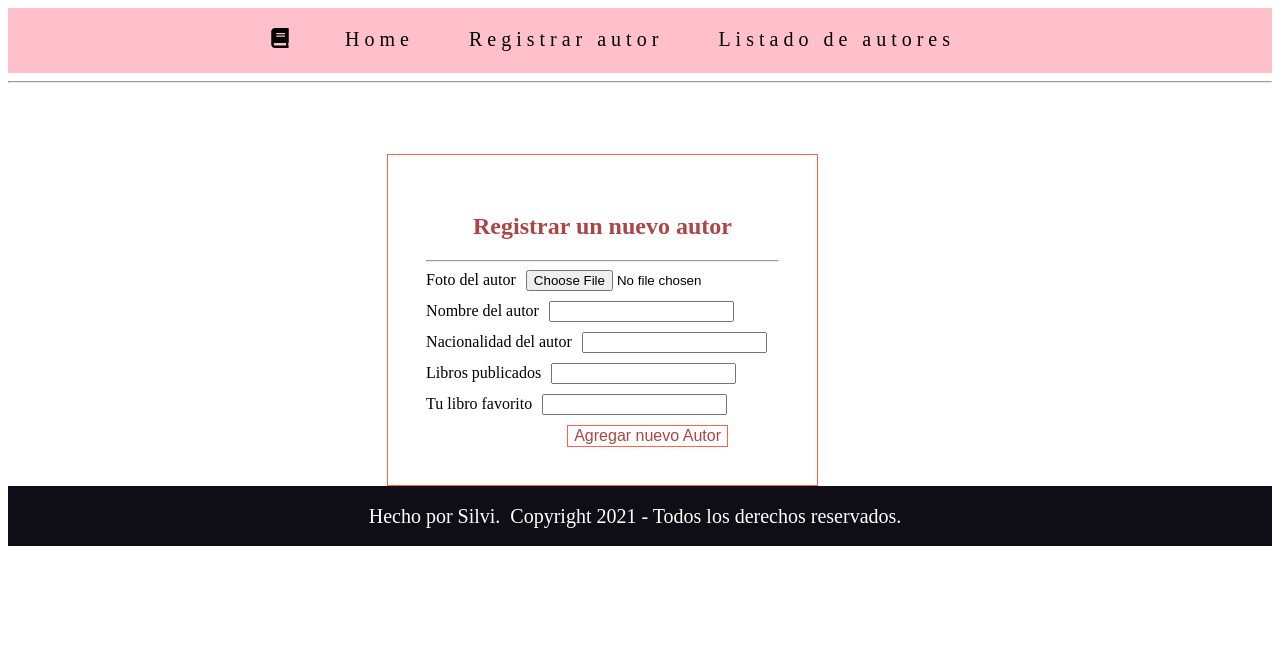
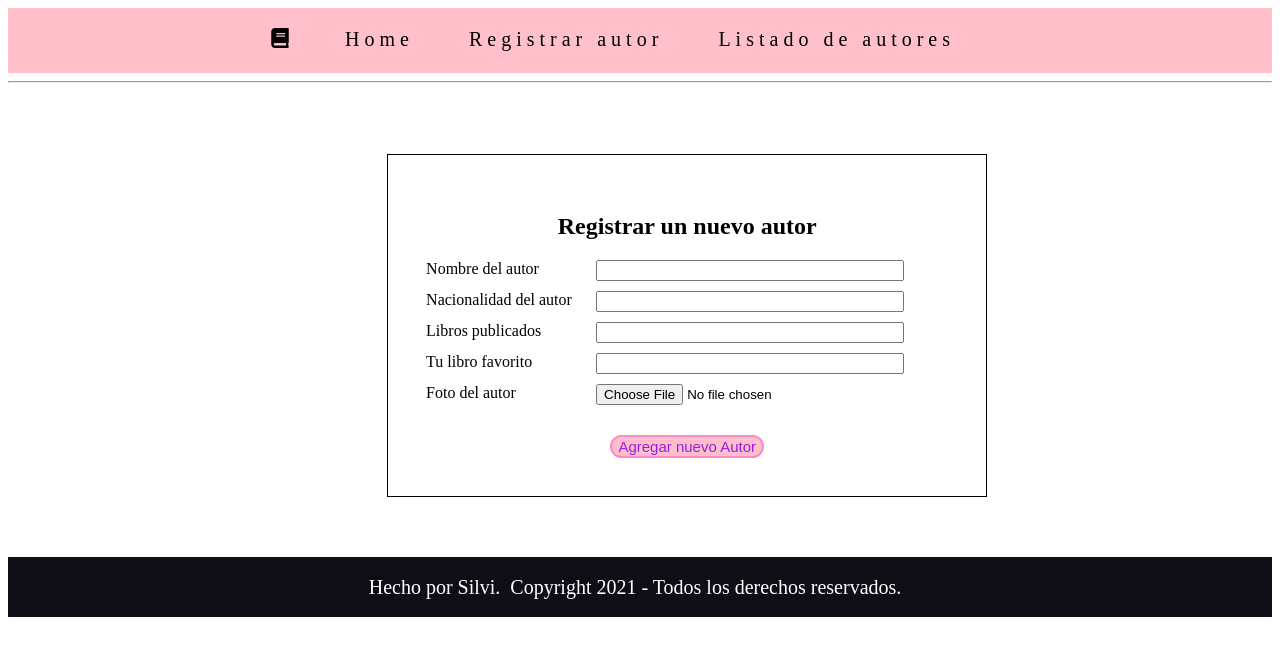
Before and after one commit to silviajcn/1er-simulacro-prueba-tecnica, a React app: page /Registro in a window 1280 px wide. Built offline with nearby package versions, Linux system fonts and the light colour scheme.

Commit message:
Estilos formulario

```diff
--- a/src/components/Form.js
+++ b/src/components/Form.js
@@ -48,35 +48,48 @@ export const Form = () => {
         <div>
             <form id="formulario" onSubmit={handleSubmit}>
                 <h2>Registrar un nuevo autor</h2>
-                <hr />
-                <div>
-                    <label>Foto del autor</label>
+                <div className="ContainerInputs">
+
+                    <div className="inputs">
+                        <div className="containerLabel">
+                            <label>Nombre del autor</label>
+                        </div>
+                    <input id="inputNombre" name="nombre" value={nombre} onChange={handleChange}/>
+                    </div>
+
+                    <div className="inputs">
+                        <div className="containerLabel">
+                            <label>Nacionalidad del autor</label>
+                        </div>
+                    <input id="inputNacionalidad" name="pais" value={pais} onChange={handleChange}/>
+                    </div>
+
+                    <div className="inputs">
+                        <div className="containerLabel">
+                            <label>Libros publicados</label>
+                        </div>
+                    <input id="inputLibros" type="number" name="libros" value={libros} onChange={handleChange}/>
+                    </div>
+
+                    <div className="inputs">
+                        <div className="containerLabel">
+                            <label>Tu libro favorito</label>
+                        </div>
+                    <input id="inputFavorito" name="favorito" value={favorito} onChange={handleChange}/>
+                    </div>
+
+                    <div className="inputs">
+                        <div className="containerLabel">
+                            <label>Foto del autor</label>
+                        </div>
                     <input id="botonImagen" type="file" name="imagen" value={imagen} onChange={handleFile}/>
                     </div>
 
-                    <div>
-                    <label>Nombre del autor</label>
-                    <input id="inputNombre" name="nombre" value={nombre} onChange={handleChange}/>
+                    <div className="boton">
+                    <button id="btnAgregar" onClick={postData}>Agregar nuevo Autor</button>
                     </div>
 
-                    <div>
-                    <label>Nacionalidad del autor</label>
-                    <input id="inputNacionalidad" name="pais" value={pais} onChange={handleChange}/>
-                    </div>
-
-                    <div>
-                    <label>Libros publicados</label>
-                    <input id="inputLibros" type="number" name="libros" value={libros} onChange={handleChange}/>
-                    </div>
-
-                    <div>
-                    <label>Tu libro favorito</label>
-                    <input id="inputFavorito" name="favorito" value={favorito} onChange={handleChange}/>
-                    </div>
-
-                    <div>
-                    <button id="btnAgregar" onClick={postData}>Agregar nuevo Autor</button>
-                    </div>
+                </div>
             </form>
         </div>
     )
--- a/src/styles/Form.css
+++ b/src/styles/Form.css
@@ -3,22 +3,34 @@
     box-sizing: border-box;
     padding: 3%;
     margin-left: 30%;
-    border: 1px solid tomato;
+    border: 1px solid #000000;
     margin-top: 5%;
+    margin-bottom: 60px;
+    width: 600px;
+    height: auto;
 }
 
 #formulario h2 {
     text-align: center;
-    color: rgb(173, 69, 69);
-    ;
+    color: #000000;
+}
+
+.inputs {
+    display: flex;
+}
+
+.boton {
+    display: flex;
+    justify-content: center;
+    margin-top: 20px;
 }
 
 button {
-    color: rgb(173, 69, 69);
-    background-color: white;
-    border: 1px solid tomato;
-    font-size: 100%;
-    margin-left: 40%;
+    border: 2px solid #FF87CA;
+    border-radius: 80px;
+    color: #9C19E0;
+    background: pink;
+    font-size: 15px;
 }
 
 button:hover {
@@ -26,10 +38,15 @@ button:hover {
     background: #F4BEEE;
 }
 
+.containerLabel {
+    width: 150px;
+    margin-right: 10px;
+}
 
 input {
     margin-bottom: 10px;
     margin-left: 10px;
+    width: 300px;
 }
 
 select {
--- a/src/styles/Lista.css
+++ b/src/styles/Lista.css
@@ -1,4 +1,4 @@
-.tituloPrincipal{
+.tituloPrincipal {
     display: flex;
     justify-content: center;
 }
```
